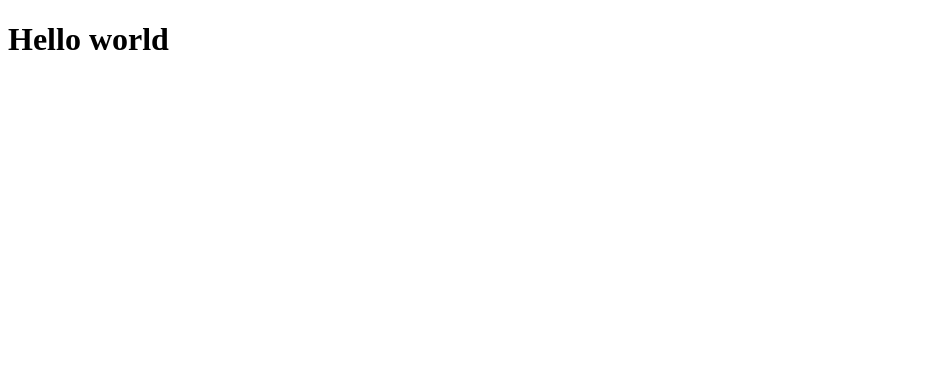
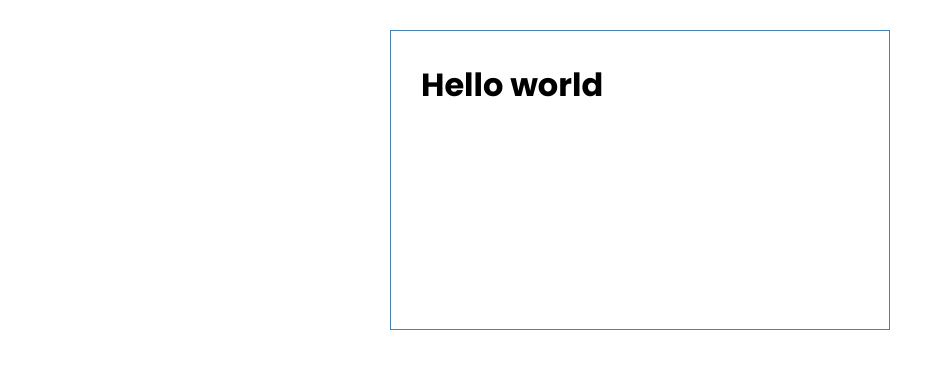
Before and after one commit to fasomxonov/VueNote, a Vue app: page / in a window 1280 px wide. Shown: the top 368 px of the page, without its empty margins (0-945 px from the left). Built offline with nearby package versions, Linux system fonts and the light colour scheme.

Commit message:
add header

```diff
--- a/src/App.vue
+++ b/src/App.vue
@@ -1,9 +1,17 @@
 <template>
-  <h1>Hello world</h1>
+  <div class="container">
+    <header></header>
+    <h1>Hello world</h1>
+  </div>
 </template>
 
 <script>
+import Header from '@/components/Header'
 export default {
+  name: 'App',
+  components: {
+    Header
+  },
   data() {
     return {
 
@@ -13,5 +21,45 @@
 </script>
 
 <style>
-
+@import url('https://fonts.googleapis.com/css2?family=Poppins:wght@200;300;400;500;600;700&display=swap');
+* {
+  box-sizing: border-box;
+  margin: 0;
+  padding: 0;
+}
+body {
+  font-family: 'Poppins', sans-serif;
+}
+.container {
+  max-width: 500px;
+  margin: 30px auto;
+  overflow: auto;
+  min-height: 300px;
+  border: 1px solid steelblue;
+  padding: 30px;
+  background-repeat: 5px;
+}
+.btn {
+  display: inline-block;
+  background: #000;
+  color: #fff;
+  border: none;
+  padding: 10px 20px;
+  margin: 5px;
+  border-radius: 5px;
+  cursor: pointer;
+  text-decoration: none;
+  font-size: 15px;
+  font-family: inherit;
+}
+.btn:focus {
+  outline: none;
+}
+.btn:active {
+  transform: scale(0.98);
+}
+.bnt-block {
+  display: block;
+  width: 100%;
+}
 </style>
--- /dev/null
+++ b/src/components/Header.vue
@@ -0,0 +1,19 @@
+<template>
+    <div>
+
+    </div>
+</template>
+
+<script>
+export default {
+    data() {
+        return {
+
+        }
+    },
+}
+</script>
+
+<style scoped>
+
+</style>
```
